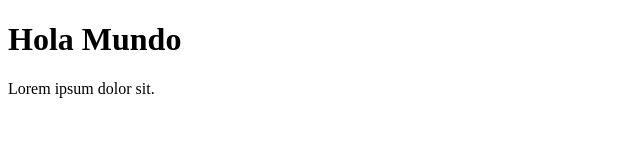
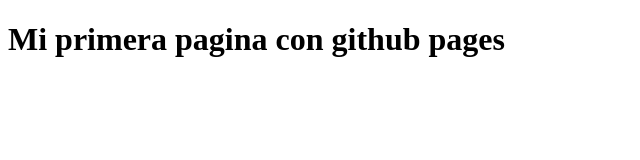
Before and after one commit to Jaciel09/prueba-01, a plain HTML site: page index.html in a window 1280 px wide. Shown: the whole page, without its empty margins (0-640 px from the left). Drawn offline with Linux system fonts and the light colour scheme.

Commit message:
Modifique el index

```diff
--- a/index.html
+++ b/index.html
@@ -4,10 +4,11 @@
     <meta charset="UTF-8">
     <meta http-equiv="X-UA-Compatible" content="IE=edge">
     <meta name="viewport" content="width=device-width, initial-scale=1.0">
-    <title>Document</title>
+    <title>GitHub Pages</title>
 </head>
+
 <body>
-    <h1>Hola Mundo</h1>
-    <p>Lorem ipsum dolor sit.</p>
+    <h1>Mi primera pagina con github pages</h1>
 </body>
+
 </html>
```
